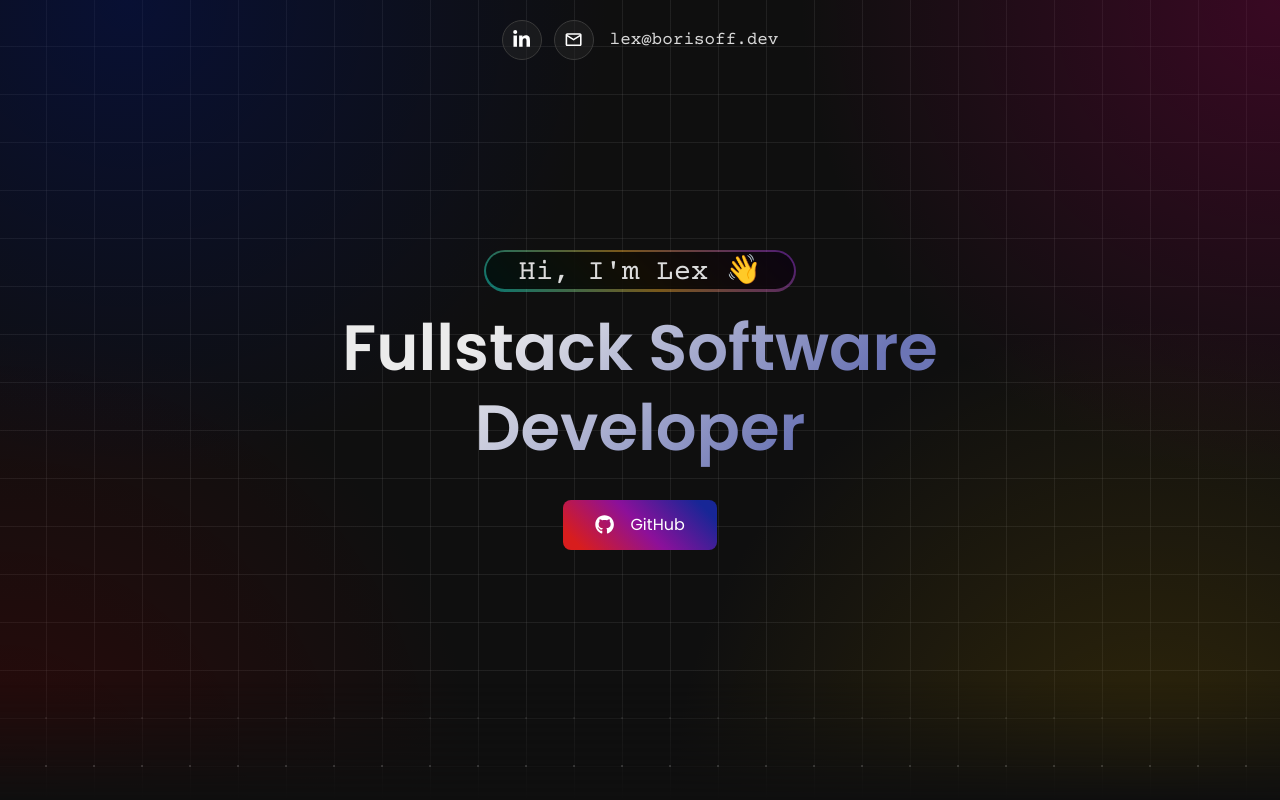
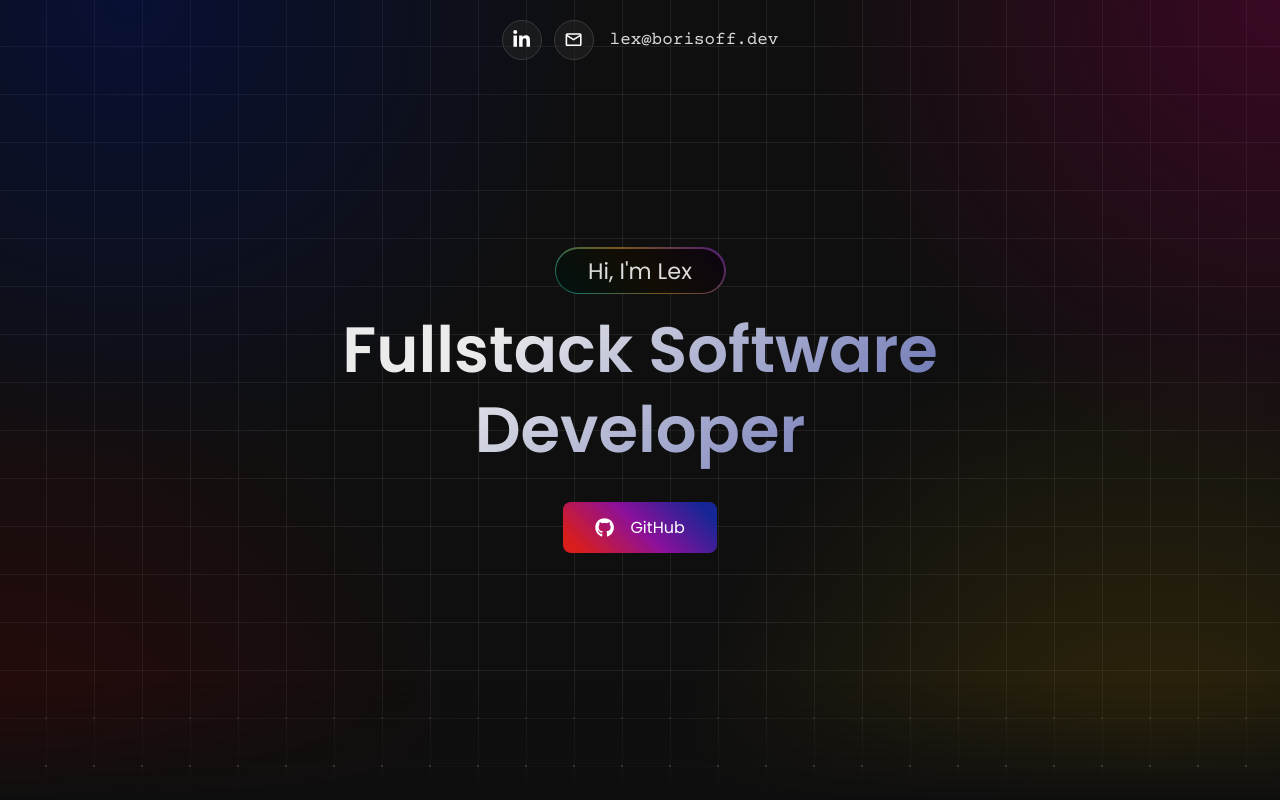
Before and after one commit to LexBorisoff/borisoff.dev, a React (Vite) app: page / in a window 1280 px wide. Shown: the top 800 px of the page. Built offline with nearby package versions, Linux system fonts and the light colour scheme.

Commit message:
feat(hero): styling adjustments

```diff
--- a/src/layout/hero/hero.styled.tsx
+++ b/src/layout/hero/hero.styled.tsx
@@ -105,7 +105,7 @@ export const TextWrapper = styled.div`
 
 export const HeroIntroText = styled.div`
   color: #dcdcdc;
-  padding: 0.15rem;
+  padding: 0.1rem;
   display: flex;
   justify-content: center;
   align-items: center;
@@ -117,33 +117,28 @@ export const HeroIntroText = styled.div`
     #a02bfe70 100%
   );
 
-  ${media.md} {
-    padding: 0.1rem;
-  }
-
   span {
-    font-size: 2rem;
-    font-family: 'Courier Prime', 'Courier New', Courier, monospace;
+    font-size: 1.6rem;
     display: grid;
     place-content: center;
     background-color: #000000d9;
     border-radius: 2rem;
-    padding: 0 2rem;
+    padding: 0.3rem 2rem;
 
     ${media.lg} {
-      font-size: 1.8rem;
+      font-size: 1.4rem;
     }
 
     ${media.md} {
-      font-size: 1.6rem;
+      font-size: 1.2rem;
     }
 
     ${media.sm} {
-      font-size: 1.4rem;
+      font-size: 1rem;
     }
 
     ${media.xs} {
-      font-size: 1.2rem;
+      font-size: 0.8rem;
     }
   }
 `;
@@ -153,7 +148,7 @@ export const HeroMainText = styled.span`
   padding: 0 4rem;
   font-weight: 600;
   line-height: 1.25;
-  background: linear-gradient(135deg, #ebebeb 30%, #6c75b5 70%);
+  background: linear-gradient(135deg, #ebebeb 30%, #6c75b5 80%);
   background-clip: text;
   -webkit-background-clip: text;
   -webkit-text-fill-color: transparent;
@@ -219,6 +214,12 @@ export const GithubButton = styled.a`
 
     &:hover {
       box-shadow: 0 0 0.4rem 0.1rem #ffffff;
+      background: linear-gradient(
+        135deg,
+        #d81d1d 10%,
+        #8c109a 50%,
+        #172696 90%
+      );
     }
   }
 `;
--- a/src/layout/hero/hero.tsx
+++ b/src/layout/hero/hero.tsx
@@ -21,7 +21,7 @@ export default function Hero(): React.ReactNode {
       <HeroContent>
         <TextWrapper>
           <HeroIntroText>
-            <span>{"Hi, I'm Lex 👋"}</span>
+            <span>{"Hi, I'm Lex"}</span>
           </HeroIntroText>
           <HeroMainText>Fullstack Software Developer</HeroMainText>
         </TextWrapper>
```
